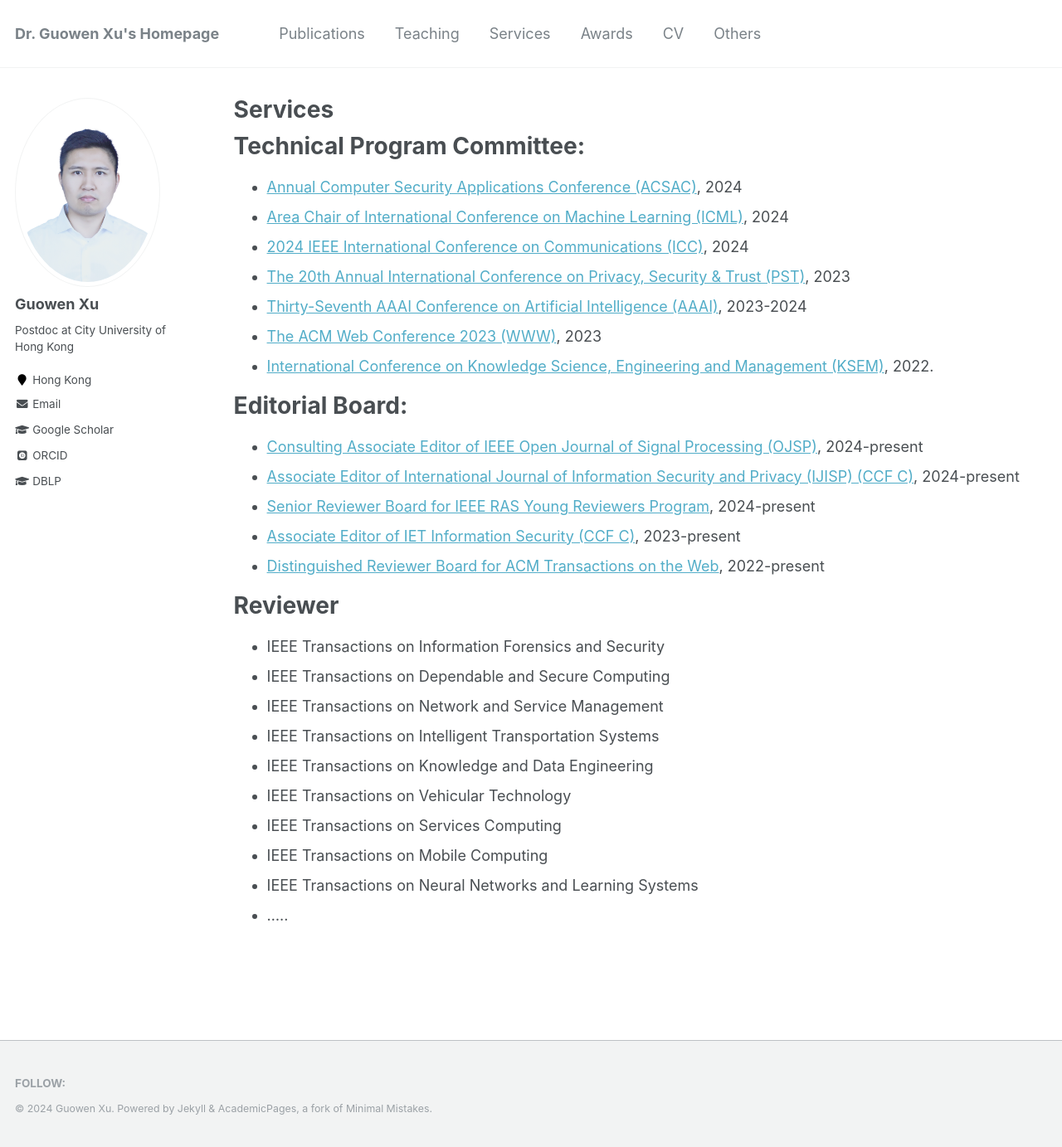
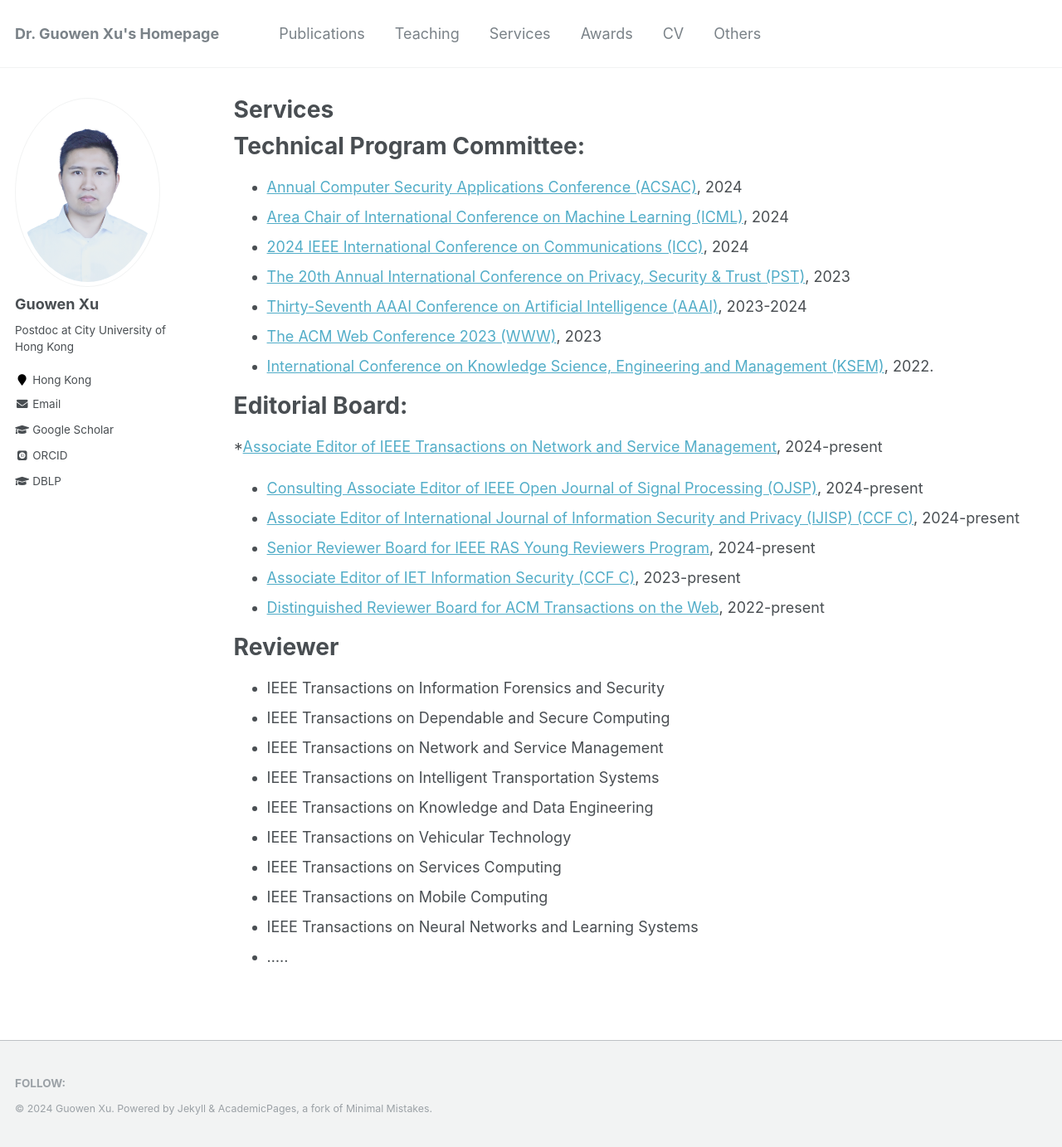
Before and after one commit to Guowen-xu/guowen-xu.github.io, a Jekyll site: the page built from _pages/services.md, in a window 1280 px wide and 1383 px high. Shown: the whole window at 83% size. Built offline with Jekyll 4.4.1, drawn with Linux system fonts in a browser that asks for light colours; some web fonts are replaced.

Commit message:
Update services.md

```diff
--- a/_pages/services.md
+++ b/_pages/services.md
@@ -16,6 +16,7 @@ Technical Program Committee:
 
 Editorial Board:
 ======
+*[Associate Editor of IEEE Transactions on Network and Service Management](https://www.comsoc.org/publications/journals/ieee-tnsm/ieee-transactions-network-and-service-management-editorial-board), 2024-present
 * [Consulting Associate Editor of IEEE Open Journal of Signal Processing (OJSP)](https://signalprocessingsociety.org/publications-resources/ieee-open-journal-signal-processing/advisoryeditorial-board), 2024-present
 * [Associate Editor of International Journal of Information Security and Privacy (IJISP) (CCF C)](https://www.igi-global.com/journals/open-access/reviewers/international-journal-information-security-privacy/1096), 2024-present
 * [Senior Reviewer Board for IEEE RAS Young Reviewers Program](https://www.ieee-ras.org/students/young-reviewers-program), 2024-present
```
